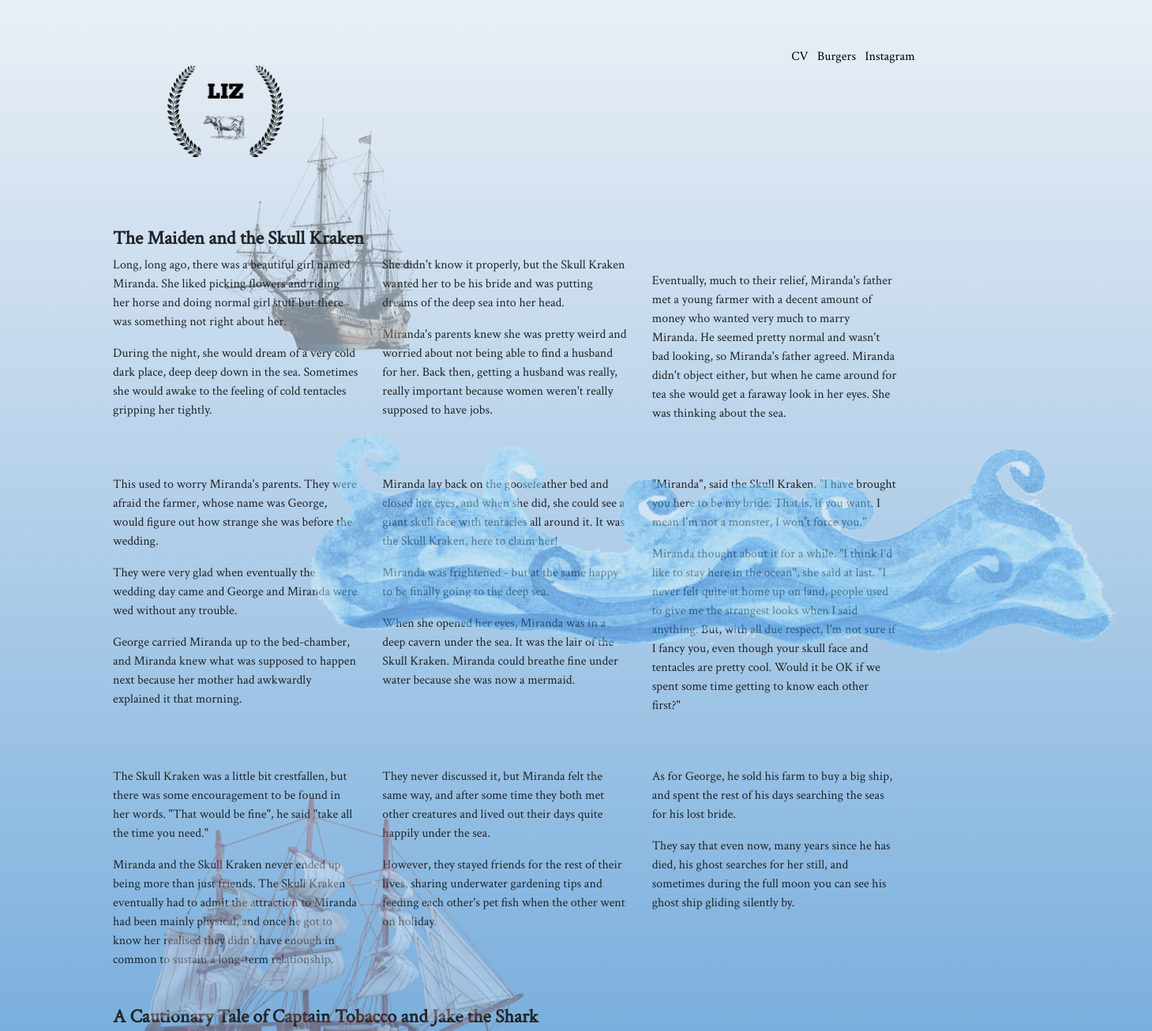
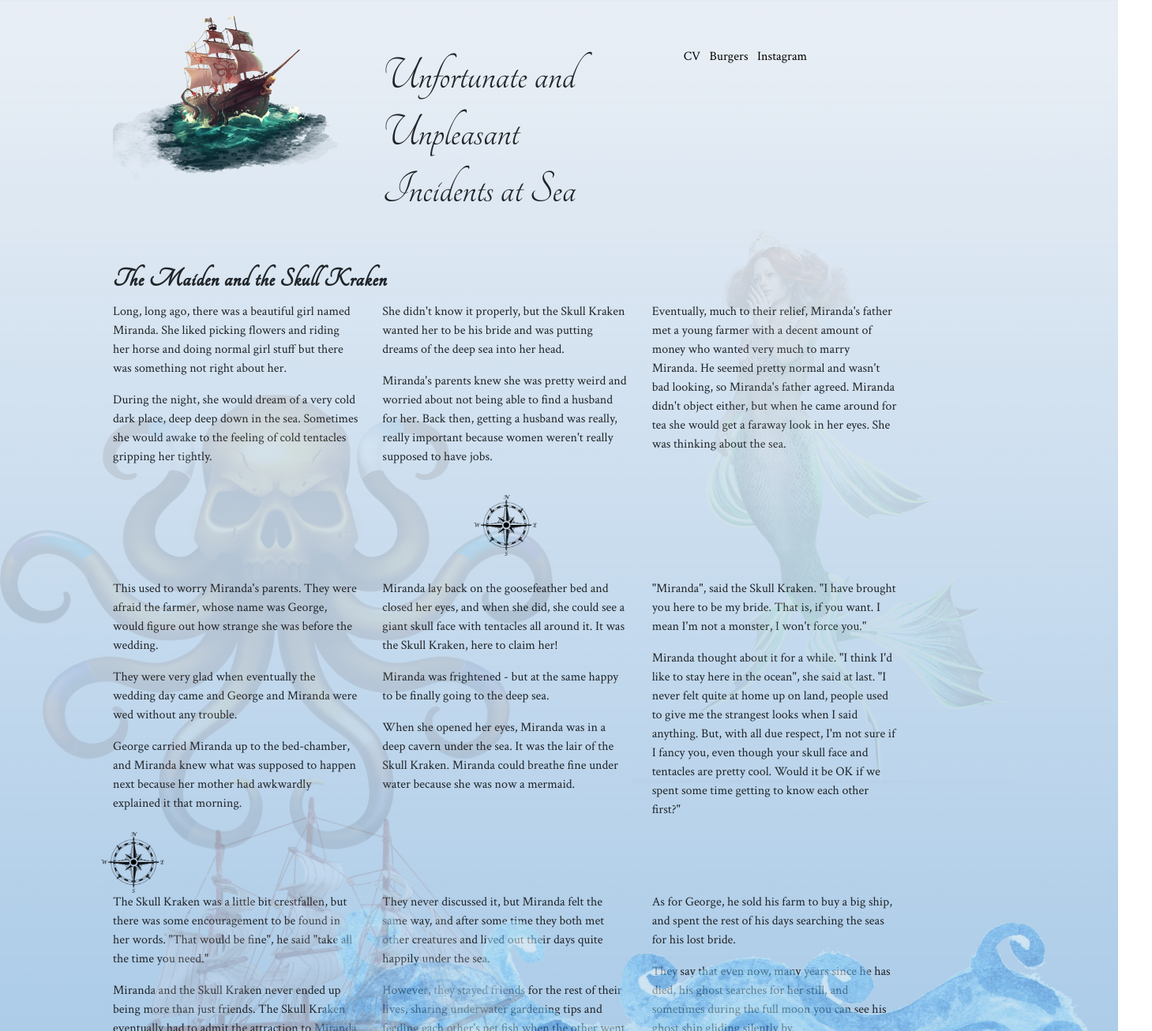
Before and after one commit to LizFalconer/lizfalconer.github.io, a plain HTML site: page index.html in a window 1280 px wide. Shown: the top 1306 px of the page at 79% size, 1459 px wide, since content can reach past the window. Drawn offline with nearby package versions, Linux system fonts and the light colour scheme.

Commit message:
accessibility 1

```diff
--- a/assets/css/styles.css
+++ b/assets/css/styles.css
@@ -8,9 +8,11 @@ p {
 }
 
 h3 {
-  font-family: 'Crimson Text', serif;
-  font-size: 24px;
+  font-family: 'Tangerine', cursive;
+  font-size: 34px;
   font-weight: bold;
+  padding-top: 20px;
+  letter-spacing: 1px;
 }
 
 
@@ -34,49 +36,16 @@ body {
   max-width: 80%;
 }
 
-#ship img{
-max-width: 300px;
-position: absolute;
-right: 0px;
-animation: slide 10s forwards;
-animation-delay: 0.5s;
-top: 150px;
-opacity: 0.4;
-}
+
 
 @keyframes slide {
     100% { right: 75%; }
 }
 
-#big-waves img{
-max-width: 100%;
-position: absolute;
-left: 0px;
-animation: waves2 12s backwards;
-animation-delay: 2s;
-top: 550px;
-opacity: 0.5;
-}
-
-@keyframes waves2 {
-    100% { left: 75%; }
-}
 
 
-#big-ship img{
-max-width: 700px;
-position: absolute;
-left: 0px;
-animation: big-ship 12s forwards;
-animation-delay: 4s;
-top: 950px;
-transform: scaleX(-1);
-opacity: 0.4;
-}
 
-@keyframes big-ship {
-    100% { left: 45%; }
-}
+
 
 #whale img{
 max-width: 100%;
@@ -119,7 +88,6 @@ a {
 
 nav {
   margin-top: 40px;
-  left: 30%;
 }
 
 #big-old-ship img{
@@ -140,16 +108,46 @@ opacity: 0.4;
 #mermaid img{
 max-width: 700px;
 position: absolute;
+top: 275px;
 right: 0px;
-animation: mermaid 9s backwards;
-animation-delay: 8s;
-top: 2550px;
-transform: scaleX(-1);
-opacity: 0.4;
+opacity: 0.1;
 }
 
-@keyframes mermaid {
-    100% { right: 45%; }
+#skullkraken img{
+max-width: 700px;
+position: absolute;
+left: 0px;
+top: 500px;
+opacity: 0.1;
+}
+
+#big-ship img{
+max-width: 700px;
+position: absolute;
+left: 0px;
+animation: big-ship 12s forwards;
+animation-delay: 4s;
+top: 950px;
+transform: scaleX(-1);
+opacity: 0.2;
+}
+
+#big-waves img{
+max-width: 100%;
+position: absolute;
+left: 0px;
+animation: waves2 12s backwards;
+animation-delay: 2s;
+top: 1150px;
+opacity: 0.5;
+}
+
+@keyframes waves2 {
+    100% { left: 75%; }
+}
+
+@keyframes big-ship {
+    100% { left: 45%; }
 }
 
 #kraken-1 img{
@@ -182,20 +180,7 @@ opacity: 0.2;
     100% { right: 45%; }
 }
 
-#skullkraken img{
-max-width: 700px;
-position: absolute;
-right: 0px;
-animation: skullkraken 9s backwards;
-animation-delay: 10s;
-top: 3750px;
-transform: scaleX(-1);
-opacity: 0.2;
-}
 
-@keyframes skullkraken {
-    100% { right: 45%; }
-}
 
 #tentacle img{
 max-width: 700px;
@@ -240,3 +225,21 @@ opacity: 0.2;
   padding-top: 20px;
   padding-bottom: 30px;
 }
+
+.rose {
+  padding-top: 20px;
+  padding-bottom: 30px;
+  text-align: center;
+}
+
+.compassrose {
+  max-width: 80px;
+  height: auto;
+  position: relative;
+  text-align: center;
+}
+
+h1 {
+  font-family: 'Tangerine', cursive;
+  font-size: 60px
+}
--- a/index.html
+++ b/index.html
@@ -7,14 +7,20 @@
   <link rel="stylesheet" href="https://stackpath.bootstrapcdn.com/bootstrap/4.1.3/css/bootstrap.min.css" integrity="sha384-MCw98/SFnGE8fJT3GXwEOngsV7Zt27NXFoaoApmYm81iuXoPkFOJwJ8ERdknLPMO" crossorigin="anonymous">
   <link rel="stylesheet" href="assets/css/styles.css">
   <link href="https://fonts.googleapis.com/css?family=Crimson+Text" rel="stylesheet">
+  <style>
+@import url('https://fonts.googleapis.com/css?family=Tangerine');
+</style>
   <title>Liz Falconer, Portfolio</title>
 </head>
 <body>
   <header class="container">
     <div class="row">
       <div class="col logo">
-        <img src="assets/images/liz-logo-2.png" alt="Liz Falconer Logo"/>
+        <img src="assets/images/ghostship.png" alt="Liz Falconer Logo"/>
       </div>
+      <nav class="col">
+        <h1>Unfortunate and Unpleasant Incidents at Sea</h1>
+      </nav>
       <nav class="col">
         <ul class"list-inline">
           <li class="list-inline-item"><a href="/CV">CV</a></li>
@@ -43,16 +49,20 @@
           Back then, getting a husband was really, really important because women weren't really supposed to have jobs.
         </p>
       </div>
-          <div class="col">
+      <div class="col-lg-4 col-sm-6 col-xs-12">
         <p>Eventually, much to their relief, Miranda's father met a young farmer with a decent amount of money who wanted very much to marry Miranda.
           He seemed pretty normal and wasn't bad looking, so Miranda's father agreed. Miranda didn't object either, but when he came around for tea she would get a faraway look in her eyes.
           She was thinking about the sea.
         </p>
-
       </div>
     </div>
     <div class="row">
-        <div class="col">
+      <div class="col rose">
+      <img src="assets/images/compassrose.png" class="compassrose"/>
+    </div>
+  </div>
+    <div class="row">
+      <div class="col-lg-4 col-sm-6 col-xs-12">
         <p>This used to worry Miranda's parents. They were afraid the farmer, whose name was George, would figure out how strange she was before the wedding.
         </p>
         <p>They were very glad when eventually the wedding day came and George and Miranda were wed without any trouble.
@@ -60,7 +70,7 @@
         <p>George carried Miranda up to the bed-chamber, and Miranda knew what was supposed to happen next because her mother had awkwardly explained it that morning.
         </p>
       </div>
-        <div class="col">
+      <div class="col-lg-4 col-sm-6 col-xs-12">
         <p>Miranda lay back on the goosefeather bed and closed her eyes, and when she did, she could see a giant skull face with tentacles all around it.
           It was the Skull Kraken, here to claim her!
         </p>
@@ -70,7 +80,7 @@
           Miranda could breathe fine under water because she was now a mermaid.
         </p>
       </div>
-        <div class="col">
+      <div class="col-lg-4 col-sm-6 col-xs-12">
         <p>"Miranda", said the Skull Kraken. "I have brought you here to be my bride. That is, if you want. I mean I'm not a monster, I won't force you."
         </p>
         <p>Miranda thought about it for a while. "I think I'd like to stay here in the ocean", she said at last.
@@ -80,20 +90,23 @@
       </div>
     </div>
     <div class="row">
-    <div class="col">
+      <img src="assets/images/compassrose.png" class="compassrose"/>
+    </div>
+    <div class="row">
+      <div class="col-lg-4 col-sm-6 col-xs-12">
         <p>The Skull Kraken was a little bit crestfallen, but there was some encouragement to be found in her words. "That would be fine", he said "take all the time you need."
         </p>
         <p>Miranda and the Skull Kraken never ended up being more than just friends.
           The Skull Kraken eventually had to admit the attraction to Miranda had been mainly physical, and once he got to know her realised they didn't have enough in common to sustain a long-term relationship.
         </p>
       </div>
-    <div class="col">
+      <div class="col-lg-4 col-sm-6 col-xs-12">
         <p>They never discussed it, but Miranda felt the same way, and after some time they both met other creatures and lived out their days quite happily under the sea.
         </p>
         <p>However, they stayed friends for the rest of their lives, sharing underwater gardening tips and feeding each other's pet fish when the other went on holiday.
         </p>
       </div>
-    <div class="col">
+      <div class="col-lg-4 col-sm-6 col-xs-12">
         <p>As for George, he sold his farm to buy a big ship, and spent the rest of his days searching the seas for his lost bride.
         </p>
         <p>They say that even now, many years since he has died, his ghost searches for her still, and sometimes during the full moon you can see his ghost ship gliding silently by.
@@ -102,18 +115,8 @@
     </div>
   </div>
   <h3>A Cautionary Tale of Captain Tobacco and Jake the Shark</h3>
-<div id="carouselExampleIndicators" class="carousel slide" data-ride="false">
-  <ol class="carousel-indicators">
-    <li data-target="#carouselExampleIndicators" data-slide-to="0" class="active"></li>
-    <li data-target="#carouselExampleIndicators" data-slide-to="1"></li>
-    <li data-target="#carouselExampleIndicators" data-slide-to="2"></li>
-    <li data-target="#carouselExampleIndicators" data-slide-to="3"></li>
-  </ol>
-  <div class="carousel-inner">
-    <div class="carousel-item active">
   <div class="row">
-        <div class="col">
-
+    <div class="col-lg-6 col-sm-6 col-xs-12">
       <p>Once upon a time there was a pirate named Captain Tobacco. He was called Captain Tobacco because he liked smoking a pipe and shouting curses at people, and when he did both at once, he sprayed tobacco everywhere.
       </p>
       <p>Captain Tobacco's ship was called the Saucy Squid and she was a fine ship.
@@ -125,8 +128,9 @@
       <p>"My good sir," replied the shark. "Allow me to introduce myself; my name is Jake. I am not one of those uncouth sharks you're used to. I enjoy the finer things in life, and sadly under the ocean we lack fine things. Or perhaps it's all just become commonplace to me."
       </p>
     </div>
-        <div class="col">
+    <div class="col-lg-6 col-sm-6 col-xs-12">
       <p>"In any case," Jake continued, "I wonder if I can tempt you with an intriguing proposition. It is as follows; we trade places, you and I, for one week. I can lead your crew on this marvellous vessel, the Saucy Squid. An in turn you can experience all the wonders of the deep ocean. Think of all the hidden treasures you can discover
+      </p>
       <p>At the mention of treasure, a strange feeling came over Captain Tobacco, as it always did, like a wonderful itching all over his skin. (He couldn't help it - he was a pirate).
       </p>
       <p>"Treasure, eh," he murmured, his mind full of sunken chests overflowing with gold. "I reckon maybe the sea still has some treasures to be found. Very well, shark, I accept you proposal. Let's meet back at this spot in one week to swap back.
@@ -135,11 +139,11 @@
       </p>
     </div>
   </div>
+  <div class="row">
+    <img src="assets/images/compassrose.png" class="compassrose"/>
   </div>
-      <div class="carousel-item">
-
   <div class="row">
-          <div class="col">
+    <div class="col-lg-6 col-sm-6 col-xs-12">
       <p>It wasn't long before he spotted one, and she was a beauty. There were still some skeletons of men and women on her deck, wearing rich jewels, and after a bit of swimming around Captain Tobacco found a large chest. "This must be full of treasure!" he said to himself. But when he went to open it, he realised he had no hands, only a pair of stupid fins.
       </p>
       <p>"Never mind," he thought, "what good is it being a shark if you can't use your great big teeth!" And with that he set upon the chest's catch with his great teeth and soon had it open. But he couldn't carry the treasure away because he had no hands to carry it.
@@ -147,19 +151,20 @@
       <p>Captain Tobacco was very disappointed. "Buggery fuck" he cursed "argh well at least I know where it is now. And I can find others. Next week when I trade places back with Jake the Shark I can come back here and send my best swimmers down to fetch the treasure." He decided to swim up to the surface and see if there were any landmarks or stars that could help guide him back to this spot.
       </p>
     </div>
-          <div class="col">
+    <div class="col-lg-6 col-sm-6 col-xs-12">
       <p>On his way to the surface, when he had nearly reached the top, Captain Tobacco spied a thrashing movement. At first he thought it was two fish fighting, but then he realised it was two human legs kicking. By the way the person, a young man, was thrashing around Captain Tobacco knew he was in a spot of bother and would probably drown. "Argh, too bad for yer" he thought.
-              <p>
+      </p>
       <p>Just then a strange feeling came over Captain Tobacco; he realised he was hungry, and that, while he never would have thunk it before, those two kicking man-legs looked very tasty. "Argh what could be the harm to have a little nibble," he thought to himself.
+      </p>
       <p>Captain Tobacco surprised himself by eating first one leg, then the other, then the entire rest of the poor gentlemen, before he hardly knew what was happening. "Argh bugger me, turns out a man is a juicy morsel - I know what them sharks been on about all this time, I do," reflected Captain Tobacco.
       </p>
     </div>
   </div>
+  <div class="row">
+    <img src="assets/images/compassrose.png" class="compassrose"/>
   </div>
-            <div class="carousel-item">
-
   <div class="row">
-                <div class="col">
+    <div class="col-lg-6 col-sm-6 col-xs-12">
       <p>Over the next week, Captain Tobacco found many sunken treasure ships he would never have discovered otherwise, and when he wasn't doing that he was munching on men who had fallen overboard (actually they were mostly naughty sailors who'd been forced to walk the plank). Captain Tobacco had never known such good eating in his life and had to admit he would miss the taste of human flesh once he became a pirate again.
       </p>
       <p>When the week was over, Captain Tobacco swam to the spot where he had left the Saucy Squid, and there she was, as agreed, with Jake the Shark, resplendent in sea captain garb, leaning over the edge and waving to him.
@@ -169,37 +174,30 @@
       <p>Before he know it, Captain Tobacco was back on the deck of the Saucy Squid, wearing his pirate clothes and pirate hat. "Well that was interesting," he thought to himself.
       </p>
     </div>
-                <div class="col">
+    <div class="col-lg-6 col-sm-6 col-xs-12">
       <p>At first, all was well. Until one evening first mate Olly Graves was gutting a fish on deck and accidentally cut his finger. As the cut bled, Captain Tobacco got a faint whif of man-blood and that same peculiar feeling came over him.
       </p>
       <p>"Aye, Olly Graves," he said gently, "Let us have a look at yer wound then."
       </p>
       <p>The look of horror Olly Graves gave in return was enough to tell Captain Tobacco that something wasn't right. His jaw felt strange and his vision was strange... he caught his reflection in Olly's knife and realised instead of a beard and a pirate hat, he now had the head of a shark!
       </p>
-
       <p>Before you could say "here fishy fishy", Captain Tobacco had bitten poor Olly Graves in half and was munching him happily.
       </p>
       <p>Within a week, Captain Tobacco had eaten the entire crew. At first he missed them, because sailing a pirate ship is hard on one's own. So he made a trip to shore and hired a new crew, but before long he had eaten them too.
       </p>
     </div>
   </div>
+  <div>
+    <img src="assets/images/compassrose.png" class="compassrose"/>
   </div>
-
-                  <div class="carousel-item">
-
   <div class="row">
-                      <div class="col">
+    <div class="col-lg-6 col-sm-6 col-xs-12">
       <p>To this day, no name is more feared at sea than the Saucy Squid. It's said that Captain Tobacco rides the water still, looking for crews of men to devour.
       </p>
     </div>
-                      <div class="col">
+    <div class="col-lg-6 col-sm-6 col-xs-12">
       <p><i>The moral of this story is, never trade places with a shark. You never know what you might enjoy.</i>
       </p>
-                      </div>
-                    </div>
-
-                  </div>
-              </div>
     </div>
   </div>
   </main>
@@ -242,7 +240,7 @@
       <div class="container">
         <h3>The Legend of Pirate Davey and Old Stinker</h3>
         <div class="row">
-            <div class="col">
+          <div class="col-lg-4 col-sm-6 col-xs-12">
             <p>Once upon a time there was an old pirate named Pirate Davey. He was a bad old pirate and had made many young brides into widows for the sake of a few shiny bits of metal or a bottle of rum.
             </p>
             <p>It was said that one whiff of his stinky breath, which smelled like a mixture of fish-guts and last night's liquor, could make a man lose his wits and jump overboard. That is if Pirate Davey hadn't already devised him a more violent end.
@@ -250,7 +248,7 @@
             <p>Pirate Davey's ship was called the Soiled Nappy, on account of what men did when they saw its sails heading in their direction.
             </p>
           </div>
-            <div class="col">
+          <div class="col-lg-4 col-sm-6 col-xs-12">
             <p>One morning as Pirate Davey was out strolling on the deck of the Soiled Nappy, pirating and being a bastard, he met a whale called Old Stinker.
             </p>
             <p>"Ahoy Pirate Davey", said Old Stinker, "You think you're such a bad old pirate, strutting around, but you look like breakfast to me, and not a very filling one at that."
@@ -258,7 +256,7 @@
             <p>"Curse your barnacle-covered arse, Old Stinker", replied Pirate Davey, "I'll use your eyeballs as shark bait, you dirty old mullet! Come up here on deck and let's see how brave you are!"
             </p>
           </div>
-          <div class="col">
+          <div class="col-lg-4 col-sm-6 col-xs-12">
             <p>Without hesitation Old Stinker rose up out of the water and bit Davey's head right off his shoulders.
             </p>
 
@@ -269,7 +267,7 @@
             <p>Old Stinker laughed and laughed.
             </p>
           </div>
-      <div class="col">
+          <div class="col-lg-4 col-sm-6 col-xs-12">
             <p>To this day, Pirate Davey walks around the deck of the Soiled Nappy angrily looking for Old Stinker so he can turn his eyeballs into shark bait.
             </p>
             <p>Brave sailors continue to soil their nappies at the sight of the Soiled Nappy's sails in the distance, perhaps even more than they did before.
```
Also changed, not shown: app/index.html (+2 -1 lines), assets/images/compassrose.png (added). Lines whose indentation alone changed are shown as unchanged.
